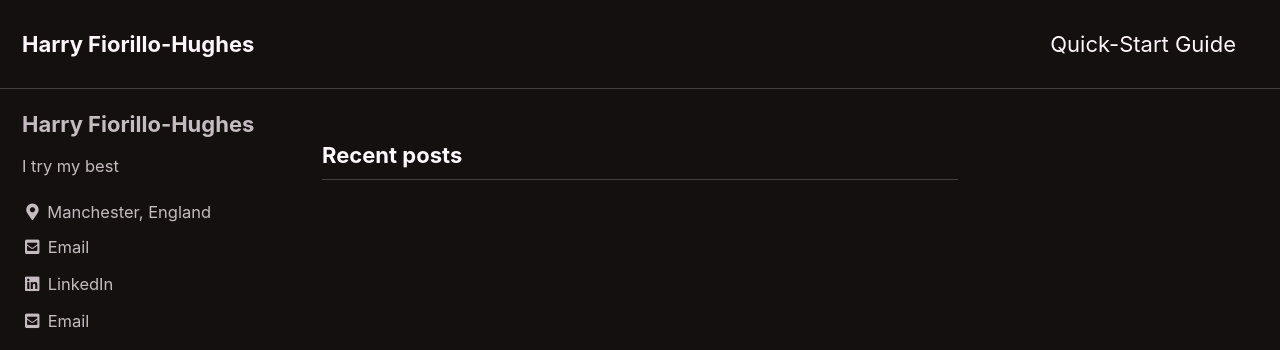
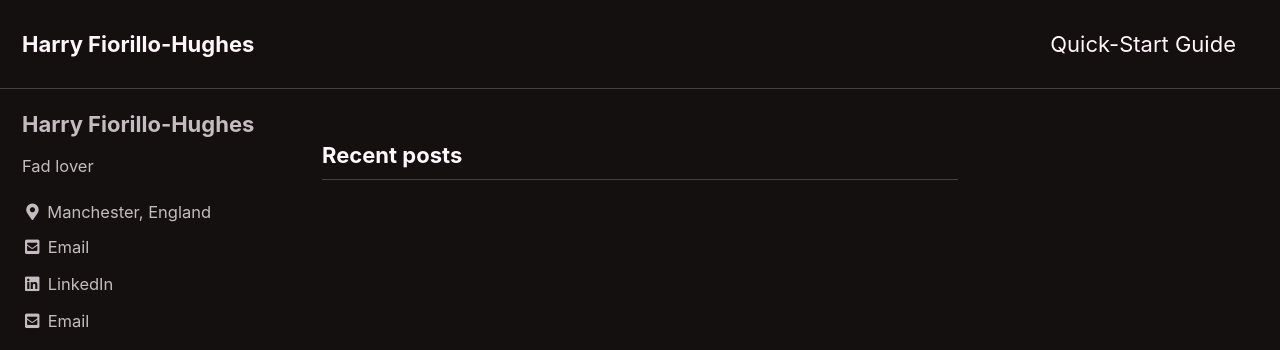
Before and after one commit to hfiorillo/hfiorillo.github.io, a Jekyll site: the page built from index.html, in a window 1280 px wide. Shown: the top 350 px of the page. Built offline with Jekyll 4.4.1, drawn with Linux system fonts in a browser that asks for light colours; cached includes are drawn as plain includes; the list of posts is cut into pages by our own code.

Commit message:
debugging

```diff
--- a/_config.yml
+++ b/_config.yml
@@ -10,7 +10,7 @@
 # Review documentation to determine if you should use `theme` or `remote_theme`
 # https://mmistakes.github.io/minimal-mistakes/docs/quick-start-guide/#installing-the-theme
 
-theme                  : minimal-mistakes-jekyll
+# theme                  : minimal-mistakes-jekyll
 remote_theme           : mmistakes/minimal-mistakes
 minimal_mistakes_skin    : "neon" # "air", "aqua", "contrast"ßßßßßß "dark", "dirt", "neon", "mint", "plum", "sunrise"
 
@@ -20,8 +20,8 @@ title                    : "Harry Fiorillo-Hughes"
 title_separator          : "-"
 subtitle                 : # site tagline that appears below site title in masthead
 name                     : "Harry Fiorillo-Hughes"
-description              : "Blog space for interest, projects and things..."
-url                      : https://https://hfiorillo.github.io/ # e.g. "https://mmistakes.github.io"
+description              : "Blogspace for my interests, projects and things..."
+url                      : https://hfiorillo.github.io/ # e.g. "https://mmistakes.github.io"
 baseurl                  : # the subpath of your site, e.g. "/blog"
 repository               : hfiorillo/hfiorillo.github.io
 teaser                   : # path of fallback teaser image, e.g. "/assets/images/500x300.png"
@@ -95,7 +95,7 @@ analytics:
 author:
   name             : "Harry Fiorillo-Hughes"
   avatar           : # path of avatar image, e.g. "/assets/images/bio-photo.jpg"
-  bio              : "I try my best"
+  bio              : "Fad lover"
   location         : "Manchester, England"
   email            : harryhughes13@gmail.com
   links:
```
